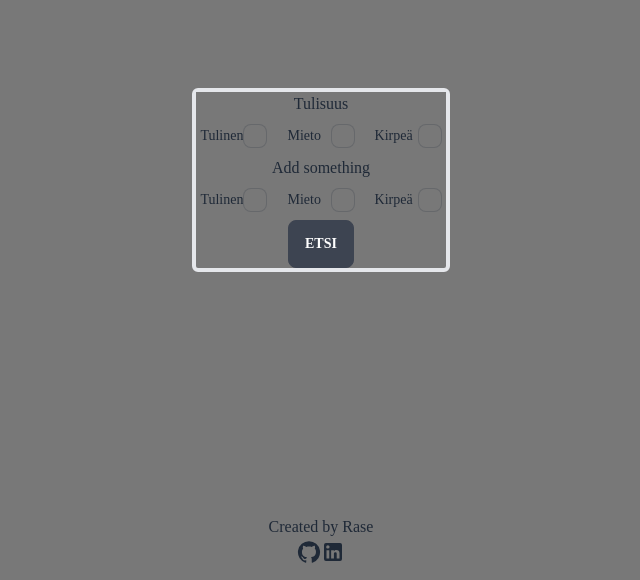
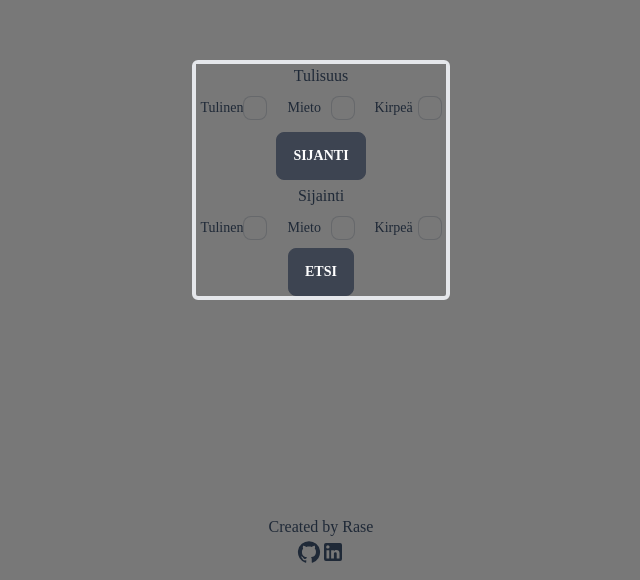
Before and after one commit to 52617365/varaapoyta, a Next.js app: page /settings in a window 1280 px wide. Shown: the part 220-800 px from the top of the page, without its empty margins (319-959 px from the left). Built offline with nearby package versions, Linux system fonts and the light colour scheme.

Commit message:
Added dropdown to Form which will ask user for city preferences later in settings.

```diff
--- a/components/Form.tsx
+++ b/components/Form.tsx
@@ -1,6 +1,7 @@
 import React from "react";
 import SpiceLevel from "./SpiceLevel"
 import Button from "../components/Button"
+import DropDown from "./Dropdown";
 
 function Form() {
     const [state, setState] = React.useState({
@@ -23,8 +24,10 @@ function Form() {
             <div className={"text-center border-4 rounded-md"}>
                 <p>Tulisuus</p>
                 <SpiceLevel tulinen={tulinen} mieto={mieto} kirpea={kirpea} handleChange={handleChange}/>
-                <p>Add something</p>
                 {/* TODO: Add other options here, E.g other user preferences. */}
+                {/* This will be set with a default value once user accepts location tracking in browser but if not, user can choose it themselves.*/}
+                <DropDown/>
+                <p>Sijainti</p>
                 <SpiceLevel tulinen={tulinen} mieto={mieto} kirpea={kirpea} handleChange={handleChange}/>
                 {/* TODO: Make button go back to false state when fetching is done.*/}
                 <Button/>
```
